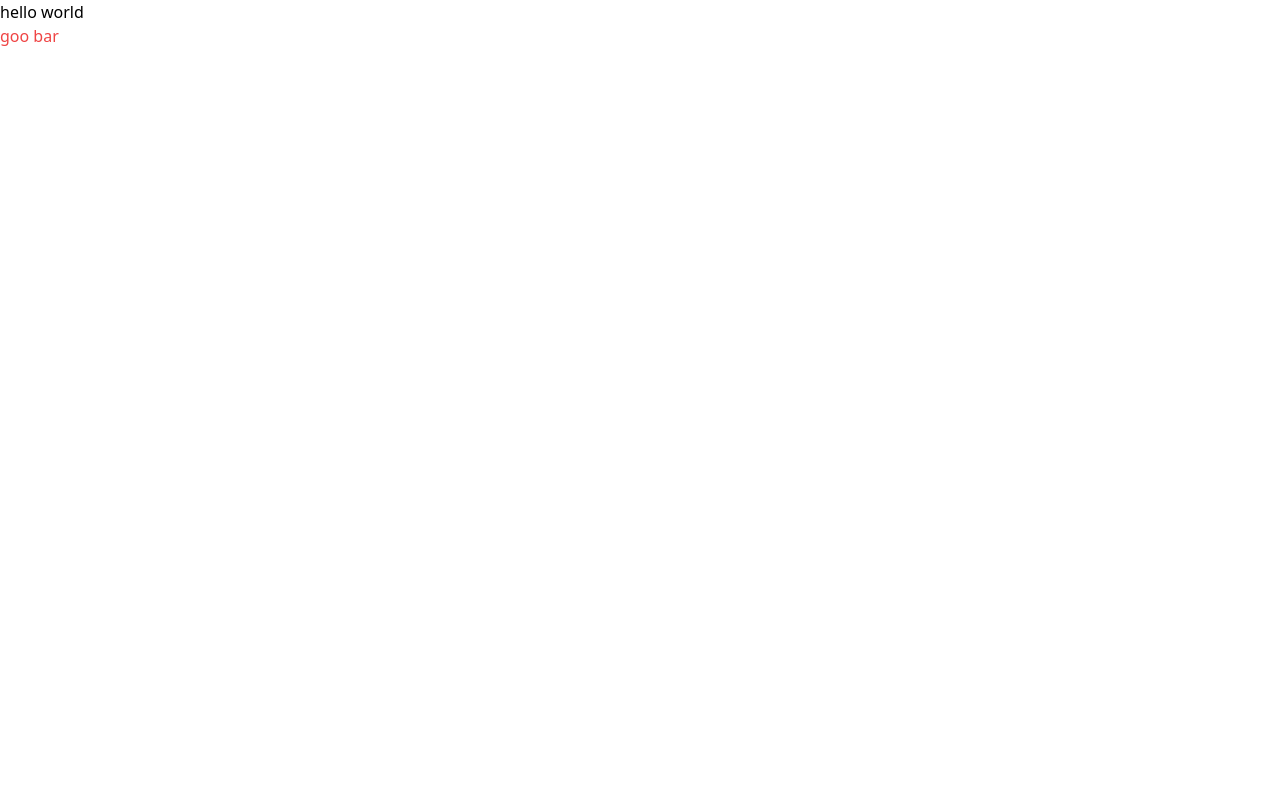
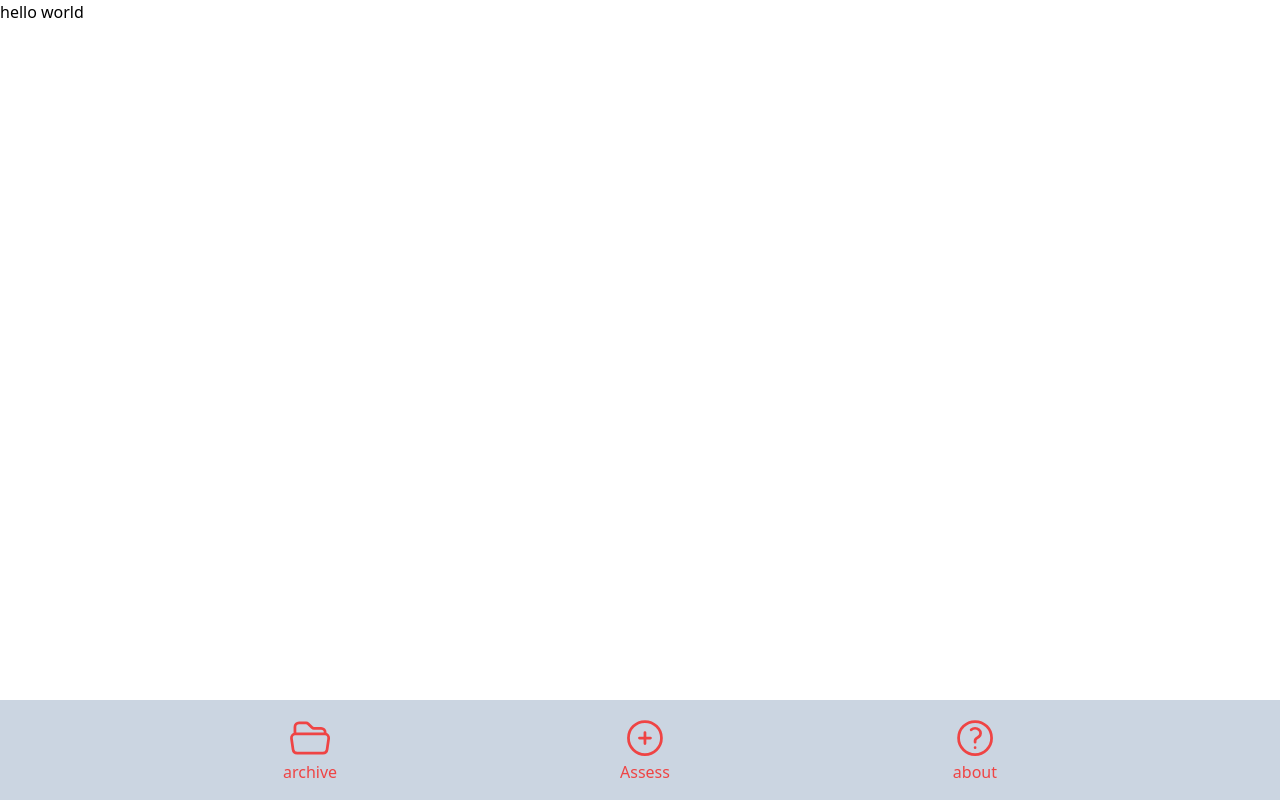
Before and after one commit to brianbancroft/radems-assessment-poc, a React (Vite) app: page / in a window 1280 px wide. Built offline with nearby package versions, Linux system fonts and the light colour scheme.

Commit message:
Create base layout

```diff
--- a/package.json
+++ b/package.json
@@ -10,6 +10,7 @@
     "preview": "vite preview"
   },
   "dependencies": {
+    "@heroicons/react": "^2.0.18",
     "react": "^18.2.0",
     "react-dom": "^18.2.0"
   },
--- a/src/App.jsx
+++ b/src/App.jsx
@@ -1,15 +1,33 @@
 import { useState } from "react";
 import reactLogo from "./assets/react.svg";
 import viteLogo from "/vite.svg";
+
+import {
+  QuestionMarkCircleIcon,
+  FolderOpenIcon,
+  PlusCircleIcon,
+} from "@heroicons/react/24/outline";
 
 function App() {
   const [count, setCount] = useState(0);
 
   return (
-    <main>
-      <h1>hello world</h1>
-      <div className="text-red-500">goo bar</div>
-    </main>
+    <div className="grid grid-rows-[1fr_100px] overflow-hidden min-h-screen">
+      <main className="overflow-y-scroll">hello world</main>
+      <footer className="text-red-500 bg-slate-300 flex justify-evenly py-4">
+        <a className="flex flex-col">
+          <FolderOpenIcon />
+          <p>archive</p>
+        </a>
+        <a className="flex flex-col">
+          <PlusCircleIcon />
+          <p>Assess</p>
+        </a>
+        <a className="flex flex-col">
+          <QuestionMarkCircleIcon /> <p>about</p>
+        </a>
+      </footer>
+    </div>
   );
 }
 
```
Also changed, not shown: src/components/Layout.jsx (added), 1 other file (tests, documents, lock files or other folders).
